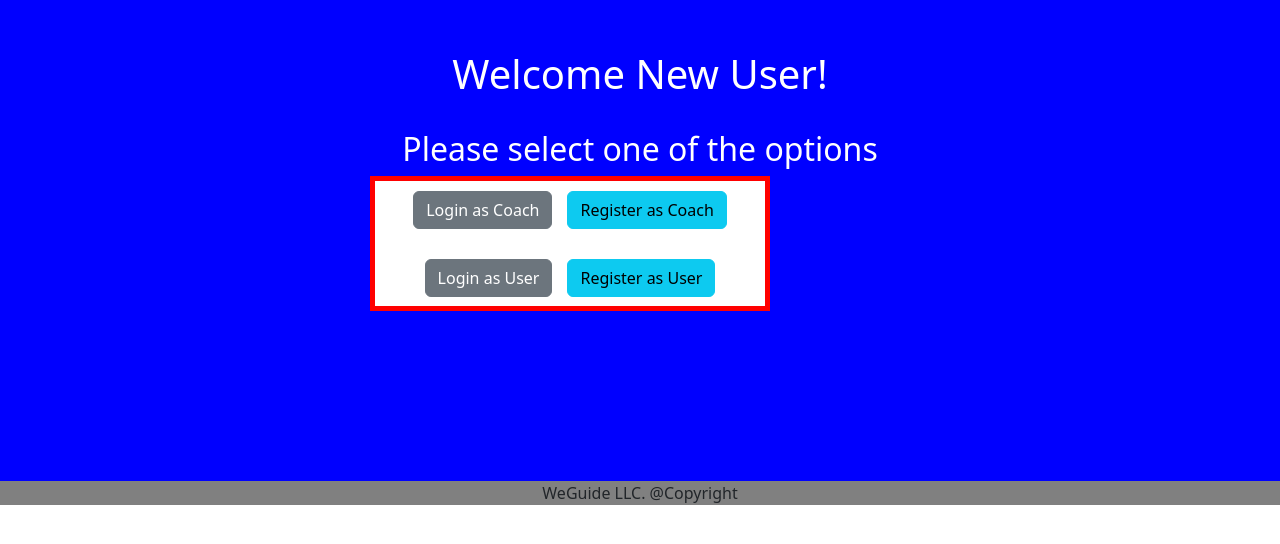
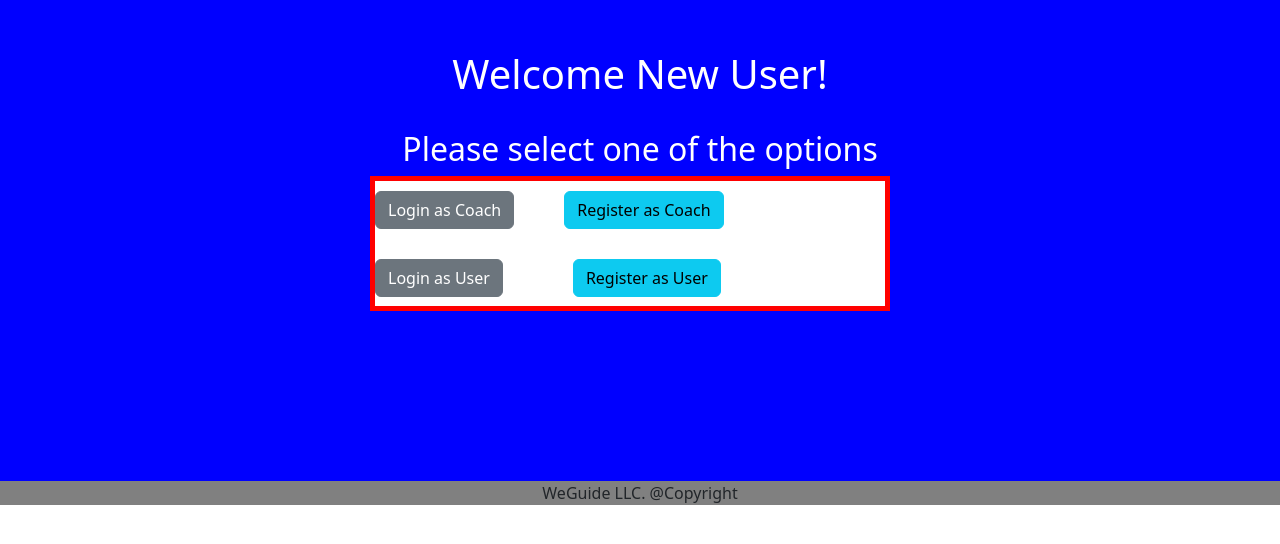
Before and after one commit to rfletez/WeGuide, a React (Create React App) app in the folder weguide-ui/: page / in a window 1280 px wide. Shown: the top 544 px of the page. Built offline with nearby package versions, Linux system fonts and the light colour scheme.

Commit message:
Modified the box with the buttons

```diff
--- a/weguide-ui/src/Components/StartingPage.js
+++ b/weguide-ui/src/Components/StartingPage.js
@@ -15,32 +15,34 @@ function StartingPage() {
             <div style={{
                 backgroundColor: 'white',
                 height: '135px',
-                width: '400px',
+                justifyContent: 'center',
                 display: 'block',
                 border: '5px red solid',
                 paddingTop: '10px',
-                marginLeft: '370px'
+                marginLeft: '370px',
+                marginRight: '390px'
             }}>
                 <div className='' style={{
-                    textAlign: 'center',
+
                     marginBottom: '30px'
                 }}>
                     <button
                         className='btn btn-secondary'
-                        style={{ marginRight: '15px' }}
+                        style={{}}
                         onClick={() => navigate('/coachSignup')}
                     >Login as Coach</button>
 
                     <button
                         className='btn btn-info'
+                        style={{ marginLeft: '50px' }}
                         onClick={() => navigate('/registerCoach')}
                     >Register as Coach</button>
                 </div>
 
-                <div className='' style={{ textAlign: 'center' }}>
+                <div className='' style={{}}>
                     <button
                         className='btn btn-secondary'
-                        style={{ marginRight: '15px' }}
+                        style={{ marginRight: '70px' }}
                         onClick={() => navigate('/userSignup')}
                     >Login as User</button>
 
```
